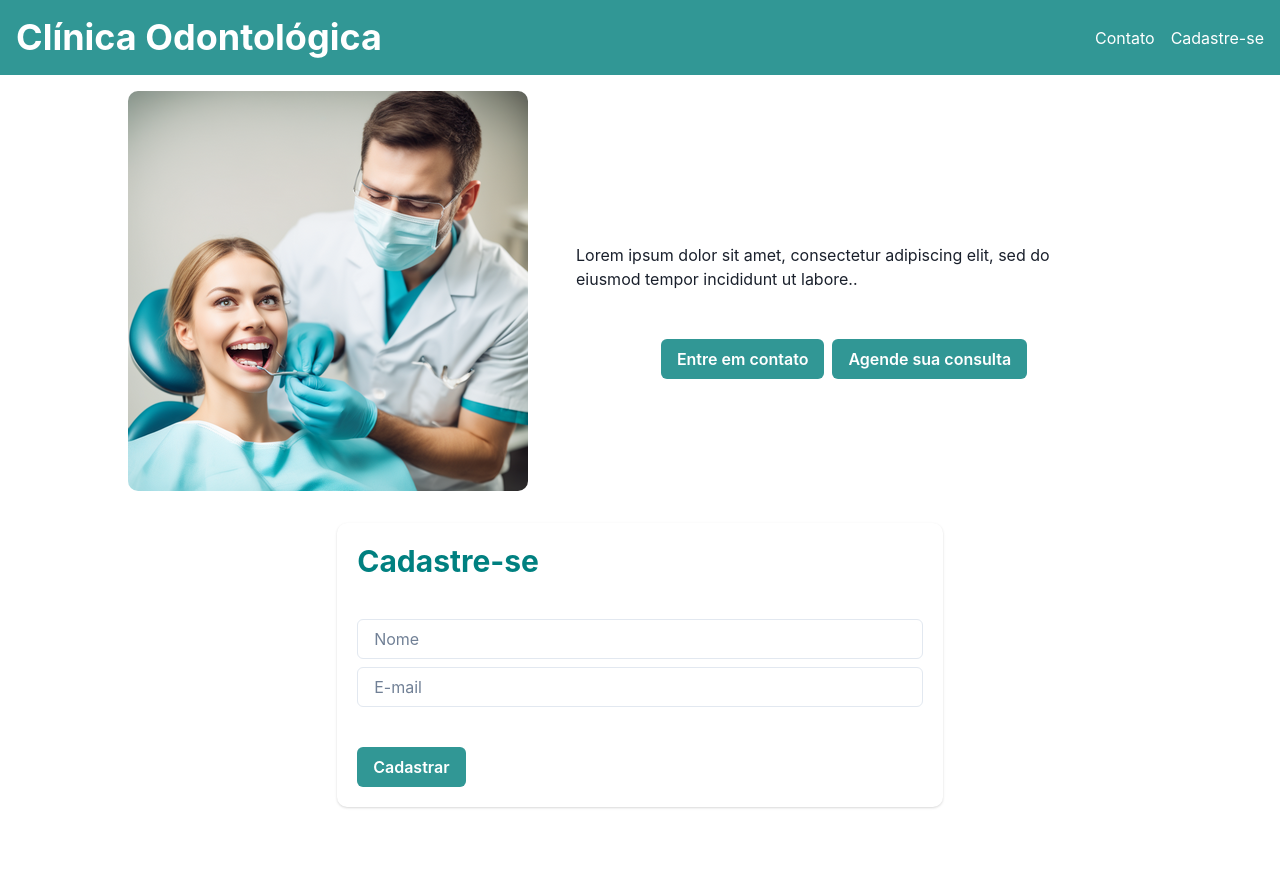
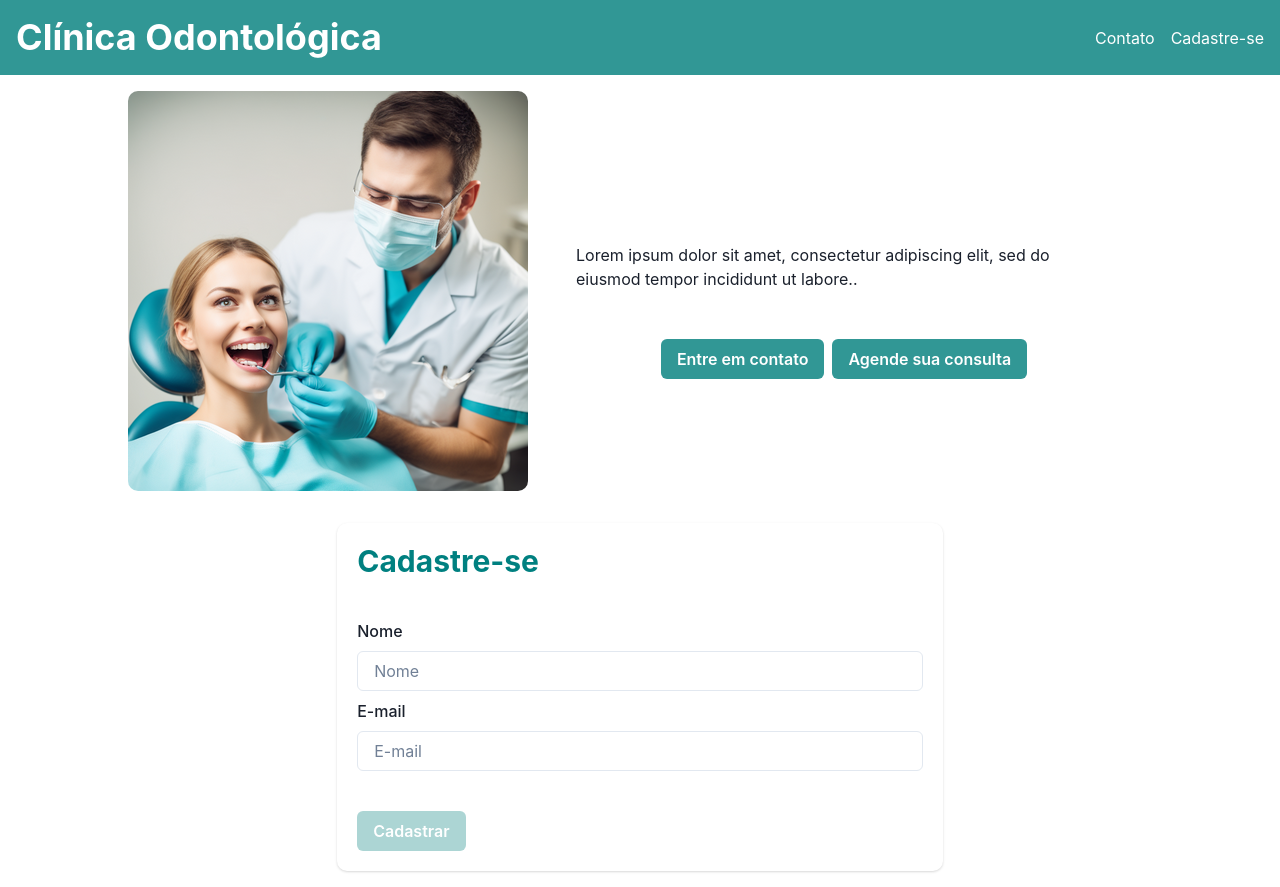
Before and after one commit to jonathan-f-silva/landing-dental-clinic-frontend, a React (Vite) app: page / in a window 1280 px wide. Before the commit the page ends 823 px from the top, so only its background shows below. Built offline with nearby package versions, Linux system fonts and the light colour scheme.

Commit message:
test: SignUp

```diff
--- a/src/components/SignUp.tsx
+++ b/src/components/SignUp.tsx
@@ -1,17 +1,40 @@
 import {
   Button,
-  Card,
-  CardBody,
-  CardFooter,
-  CardHeader,
+  FormControl,
+  FormLabel,
   Heading,
   Input,
   Stack,
 } from "@chakra-ui/react";
+import { Card, CardBody, CardFooter, CardHeader } from "@chakra-ui/react";
+import { useForm } from "react-hook-form";
+
+type FormData = {
+  name: string;
+  email: string;
+};
 
 function SignUp() {
+  const { register, handleSubmit, formState } = useForm<FormData>({
+    mode: "onChange",
+  });
+
+  const onSubmit = (data: FormData) => {
+    // TODO: send data to server
+    console.log(data);
+  };
+
+  const isSubmitDisabled = !formState.isValid;
+
   return (
-    <Card margin={4} maxWidth="60ch" rounded={10} width="90%">
+    <Card
+      as="form"
+      margin={4}
+      maxWidth="60ch"
+      rounded={10}
+      width="90%"
+      onSubmit={handleSubmit(onSubmit)}
+    >
       <CardHeader>
         <Heading color="teal" as={"h3"} size="lg">
           Cadastre-se
@@ -19,12 +42,28 @@ function SignUp() {
       </CardHeader>
       <CardBody>
         <Stack>
-          <Input placeholder="Nome" />
-          <Input placeholder="E-mail" />
+          <FormControl>
+            <FormLabel>Nome</FormLabel>
+            <Input
+              type="text"
+              placeholder="Nome"
+              {...register("name", { required: true })}
+            />
+          </FormControl>
+          <FormControl>
+            <FormLabel>E-mail</FormLabel>
+            <Input
+              type="email"
+              placeholder="E-mail"
+              {...register("email", { required: true, pattern: /^\S+@\S+$/i })}
+            />
+          </FormControl>
         </Stack>
       </CardBody>
       <CardFooter>
-        <Button>Cadastrar</Button>
+        <Button isDisabled={isSubmitDisabled} type="submit" colorScheme="teal">
+          Cadastrar
+        </Button>
       </CardFooter>
     </Card>
   );
```
Also changed, not shown: 1 other file (tests, documents, lock files or other folders).
